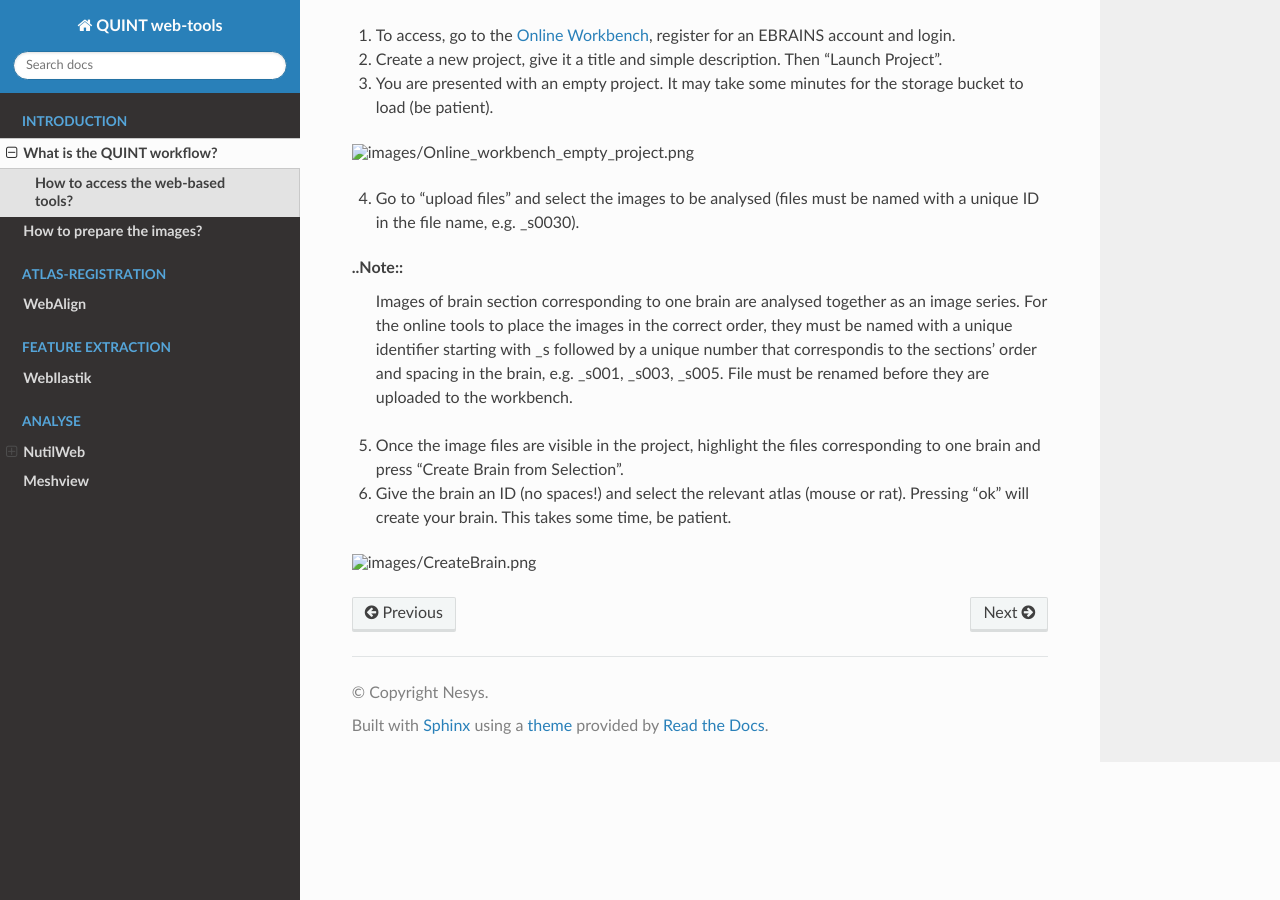
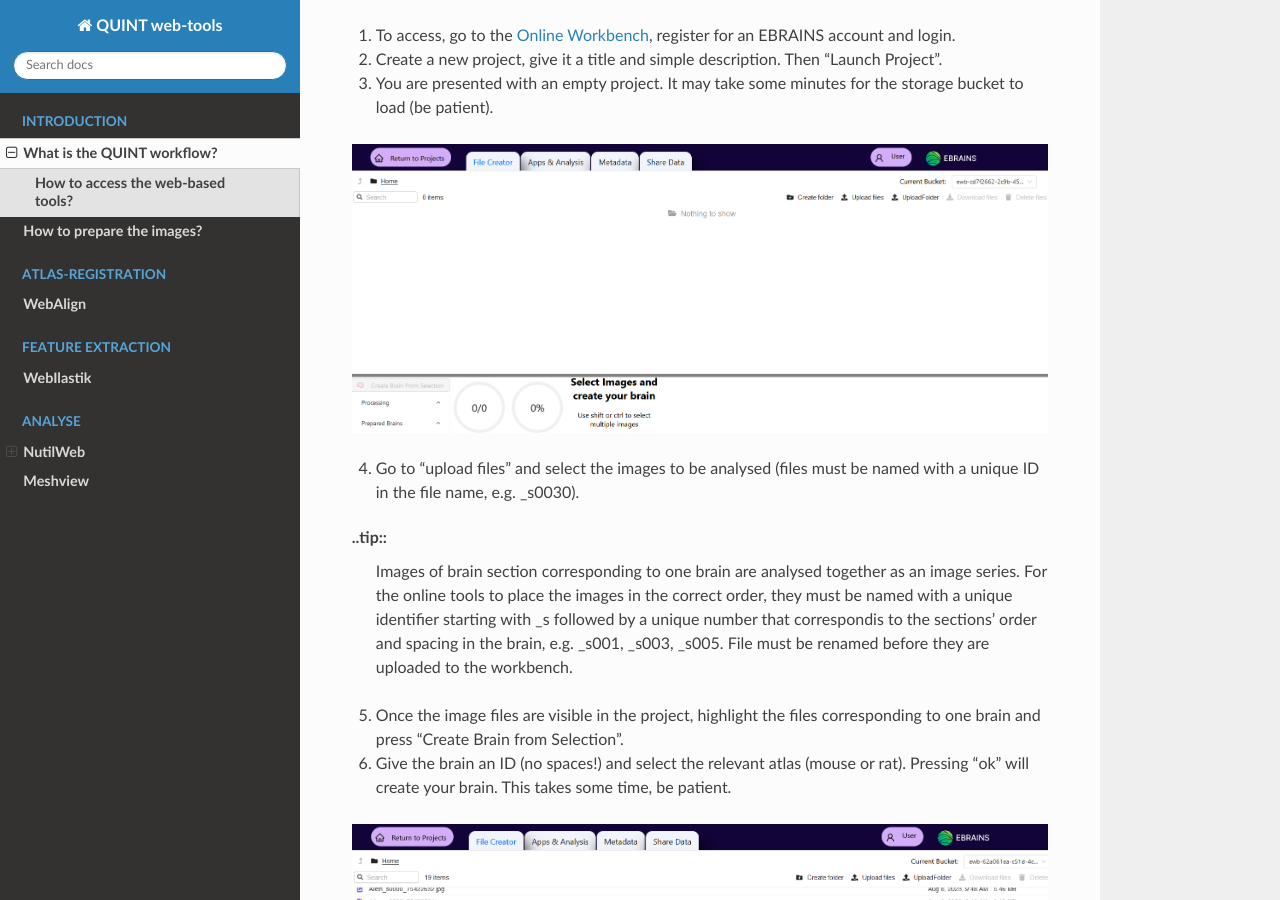
Before and after one commit to Neural-Systems-at-UIO/QUINT_webtools, a Sphinx documentation site: the page built from docs/QUINTintro_new.rst, in a window 1280 px wide and 900 px high, scrolled down 581 px. Built offline with Sphinx 7.4.7 and the Read the Docs theme 2.0.0, drawn with Linux system fonts in a browser that asks for light colours.

Commit message:
Update QUINTintro_new.rst

```diff
--- a/docs/QUINTintro_new.rst
+++ b/docs/QUINTintro_new.rst
@@ -20,11 +20,11 @@
 2. Create a new project, give it a title and simple description. Then "Launch Project".
 3. You are presented with an empty project. It may take some minutes for the storage bucket to load (be patient).
 
-.. image:: images/Online_workbench_empty_project.png
+.. image:: images/Online_workbench_empty_project.PNG
 
 4. Go to "upload files" and select the images to be analysed (files must be named with a unique ID in the file name, e.g. _s0030).
 
-..Note::
+..tip::
    Images of brain section corresponding to one brain are analysed together as an image series. For the online tools to place the images in the correct order,
    they must be named with a unique identifier starting with _s followed by a unique number that correspondis to the sections' order and spacing in the brain, e.g. _s001, _s003, _s005.
    File must be renamed before they are uploaded to the workbench.
@@ -32,4 +32,4 @@
 5. Once the image files are visible in the project, highlight the files corresponding to one brain and press "Create Brain from Selection".
 6. Give the brain an ID (no spaces!) and select the relevant atlas (mouse or rat). Pressing "ok" will create your brain. This takes some time, be patient.
 
-.. image:: images/CreateBrain.png
+.. image:: images/CreateBrain.PNG
```
